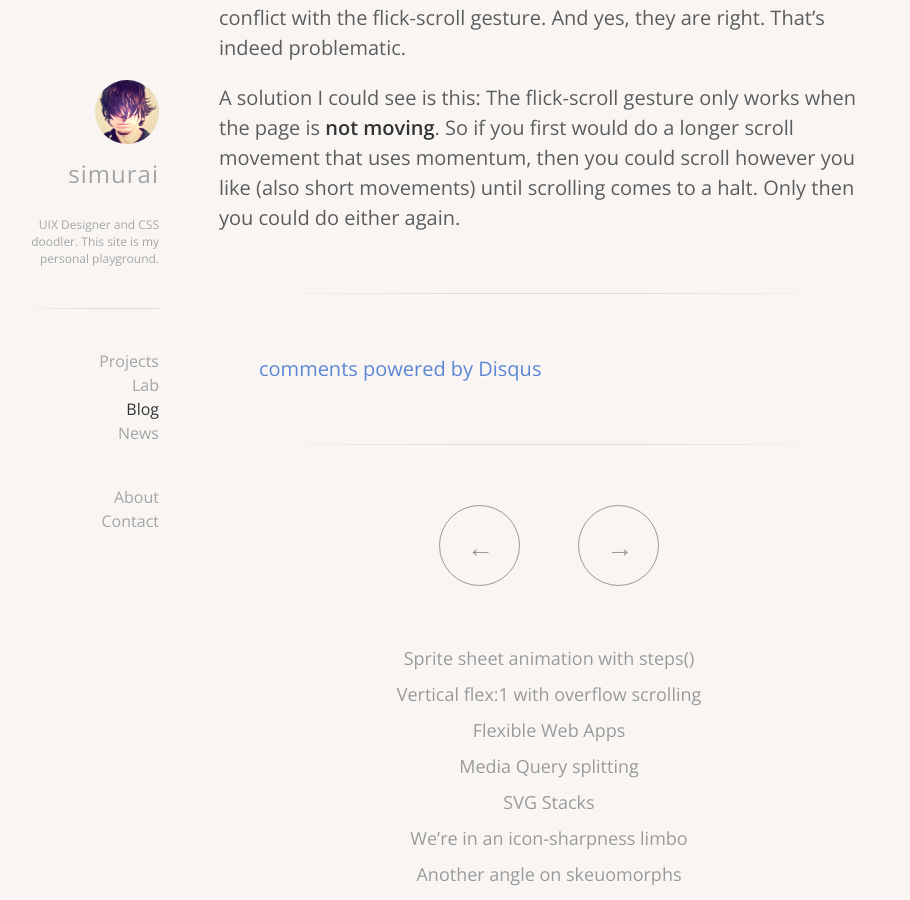
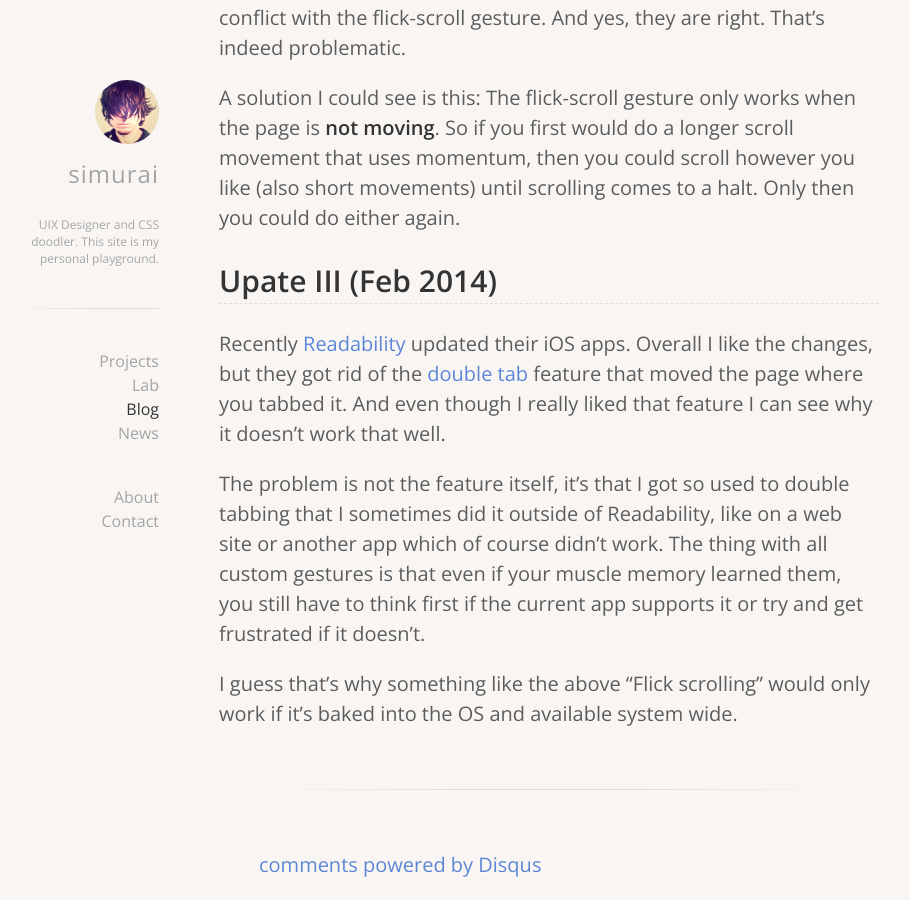
Before and after one commit to simurai/simurai.com, a Jekyll site: the page built from _posts/2012-09-13-flick-scrolling.md, in a window 1280 px wide and 900 px high, scrolled down 3288 px. Shown: the whole window, without its empty margins (191-1101 px from the left). Built offline with Jekyll 4.4.1, drawn with Linux system fonts in a browser that asks for light colours; Markdown is read by kramdown in place of the engine named in the settings; comment, search, counter and statistics services are not loaded.

Commit message:
Update to "Flick scrolling"

```diff
--- a/_posts/2012-09-13-flick-scrolling.md
+++ b/_posts/2012-09-13-flick-scrolling.md
@@ -55,3 +55,12 @@ Hmm.. haven’t made up my mind yet.. but either way, would love to see more exp
 [Kurt](https://twitter.com/damenleeturks/status/246261588611461120) and [David](https://twitter.com/desandro/status/248095894828883968) were concerned that if you would want to quickly scroll through a long page, you would end up doing short flicks that would conflict with the flick-scroll gesture. And yes, they are right. That’s indeed problematic.
 
 A solution I could see is this: The flick-scroll gesture only works when the page is __not moving__. So if you first would do a longer scroll movement that uses momentum, then you could scroll however you like (also short movements) until scrolling comes to a halt. Only then you could do either again.
+
+
+## Upate III (Feb 2014)
+
+Recently [Readability](https://readability.com/) updated their iOS apps. Overall I like the changes, but they got rid of the [double tab](https://vimeo.com/45460682) feature that moved the page where you tabbed it. And even though I really liked that feature I can see why it doesn't work that well.
+
+The problem is not the feature itself, it's that I got so used to double tabbing that I sometimes did it outside of Readability, like on a web site or another app which of course didn't work. The thing with all custom gestures is that even if your muscle memory learned them, you still have to think first if the current app supports it or try and get frustrated if it doesn't.
+
+I guess that's why something like the above "Flick scrolling" would only work if it's baked into the OS and available system wide.
```
